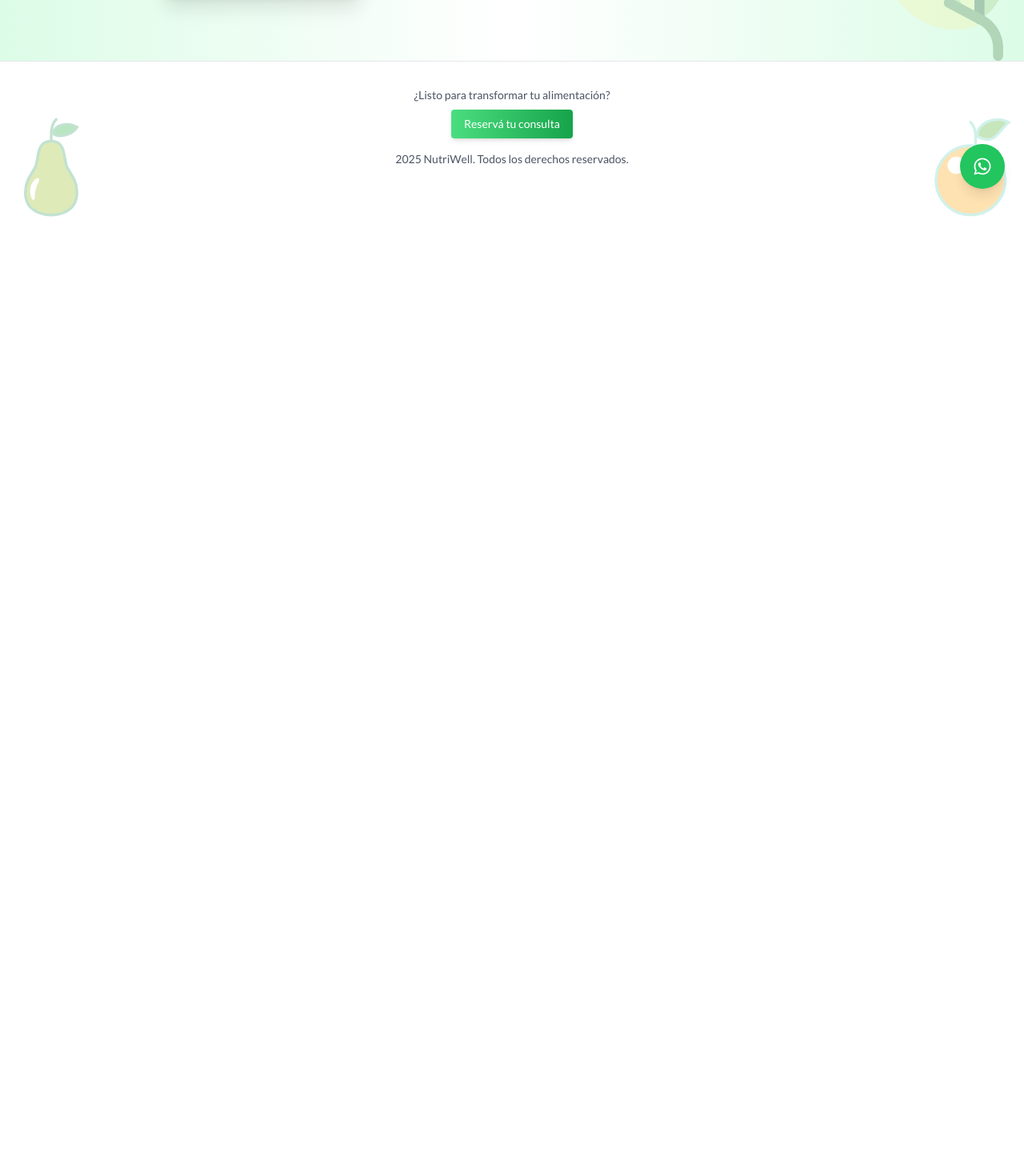
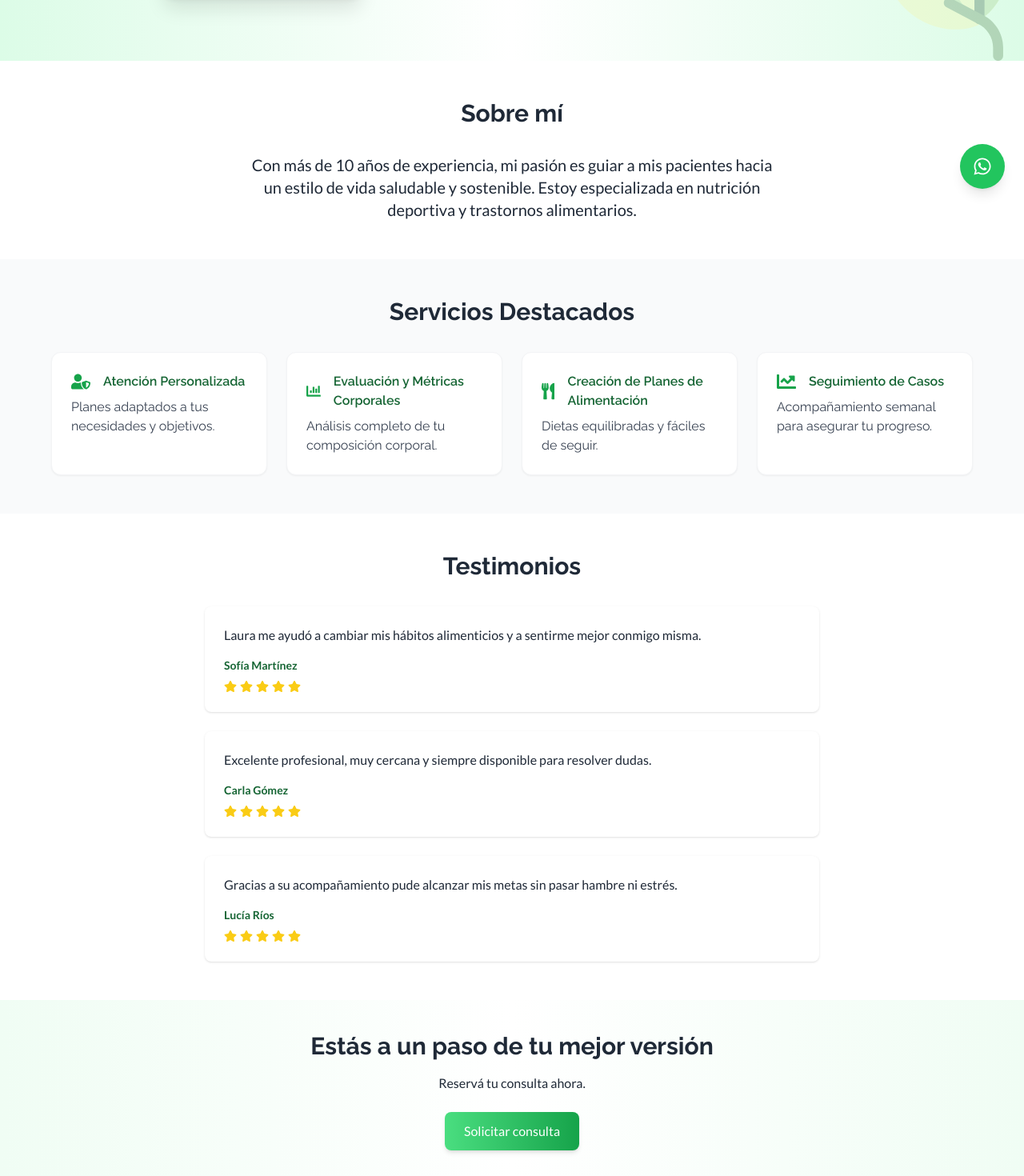
Before and after one commit to juliokof2104/nutri, a React (Vite) app: page / in a window 1280 px wide. Shown: the part 540-2010 px from the top of the page at 80% size. Before the commit the page ends 813 px from the top, so only its background shows below. Built offline with nearby package versions, Linux system fonts and the light colour scheme.

Commit message:
Update NutriWell.jsx

```diff
--- a/src/NutriWell.jsx
+++ b/src/NutriWell.jsx
@@ -29,19 +29,14 @@ export default function NutriWell() {
   return (
     <div className="font-lato text-gray-800 bg-gray-50">
       {/* Navbar */}
-      <nav className={`flex flex-col md:flex-row justify-between items-center p-4 bg-white shadow-sm ${isScrolled ? "transform scale-95" : "transform scale-100"} transition-transform duration-300 sticky top-0 z-10`}>
+      <nav className={`flex flex-col md:flex-row justify-between items-center p-4 bg-white shadow-sm ${isScrolled ? "scale-95" : "scale-100"} transition-transform duration-300 sticky top-0 z-10`}>
         <div className="flex items-center gap-2">
           <span className="text-green-600">🍃</span>
           <span className="text-2xl font-bold text-green-700 font-raleway">NutriWell</span>
         </div>
-
         <button onClick={() => setIsMenuOpen(!isMenuOpen)} className="md:hidden text-gray-600 hover:text-green-600">
-          <div className="flex items-center gap-2">
-            {isMenuOpen ? <FaTimes size={24} /> : <FaBars size={24} />}
-            <span className="text-sm">Menú</span>
-          </div>
+          {isMenuOpen ? <FaTimes size={24} /> : <FaBars size={24} />}
         </button>
-
         <ul className="hidden md:flex gap-6 text-sm font-medium">
           <li><a href="#inicio" className="hover:text-green-600">Inicio</a></li>
           <li><a href="#sobre-mi" className="hover:text-green-600">Sobre mí</a></li>
@@ -49,7 +44,6 @@ export default function NutriWell() {
           <li><a href="#testimonios" className="hover:text-green-600">Testimonios</a></li>
           <li><a href="#contacto" className="hover:text-green-600">Contacto</a></li>
         </ul>
-
         <div className={`md:hidden ${isMenuOpen ? "block" : "hidden"} fixed top-4 right-4 bg-white border border-gray-200 rounded-lg shadow-lg z-50 p-4`}>
           <ul className="space-y-4 text-sm font-medium">
             {["inicio", "sobre-mi", "servicios", "testimonios", "contacto"].map((id) => (
@@ -59,15 +53,13 @@ export default function NutriWell() {
             ))}
           </ul>
         </div>
-
         <button className="hidden md:block bg-green-500 text-white px-4 py-2 rounded-lg hover:bg-green-600">Solicitar Consulta</button>
       </nav>
 
-      {/* Hero Section */}
+      {/* Hero */}
       <section id="inicio" className="relative flex flex-col md:flex-row items-start justify-center px-6 py-20 bg-gradient-to-r from-green-100 via-white to-green-100 overflow-hidden">
         <img src={hoja} alt="decoración hoja" className="absolute bottom-0 right-0 w-20 md:w-48 opacity-30 pointer-events-none z-0" />
-        <img src={hoja} alt="decoración hoja" className="absolute top-0 left-0 w-20 md:w-48 opacity-30 pointer-events-none z-0" />
-
+        <img src={hoja} alt="decoración hoja" className="absolute top-0 left-0 w-16 md:w-32 opacity-30 pointer-events-none z-0" />
         <div className="flex flex-col md:flex-row gap-12 z-10">
           <div className="relative w-64 h-96 mx-auto md:mx-0 rounded-2xl overflow-hidden shadow-xl">
             <img src={lauraImage} alt="Laura García" className="absolute inset-0 w-full h-full object-cover" />
@@ -80,18 +72,69 @@ export default function NutriWell() {
         </div>
       </section>
 
-      {/* Resto de las secciones ya cargadas arriba */}
+      {/* Sobre mí */}
+      <section id="sobre-mi" className="px-6 py-12 bg-white">
+        <h2 className="font-raleway text-2xl md:text-3xl font-bold text-center mb-8">Sobre mí</h2>
+        <p className="max-w-2xl mx-auto text-center text-lg md:text-xl">Con más de 10 años de experiencia, mi pasión es guiar a mis pacientes hacia un estilo de vida saludable y sostenible. Estoy especializada en nutrición deportiva y trastornos alimentarios.</p>
+      </section>
+
+      {/* Servicios */}
+      <section id="servicios" className="px-6 py-12 bg-gray-50">
+        <h2 className="font-raleway text-2xl md:text-3xl font-bold text-center mb-8">Servicios Destacados</h2>
+        <div className="grid grid-cols-1 md:grid-cols-2 lg:grid-cols-4 gap-6 max-w-6xl mx-auto font-raleway">
+          {[
+            { title: "Atención Personalizada", desc: "Planes adaptados a tus necesidades y objetivos.", icon: <FaUserShield className="text-2xl text-green-600" /> },
+            { title: "Evaluación y Métricas Corporales", desc: "Análisis completo de tu composición corporal.", icon: <FaChartBar className="text-2xl text-green-600" /> },
+            { title: "Creación de Planes de Alimentación", desc: "Dietas equilibradas y fáciles de seguir.", icon: <FaUtensils className="text-2xl text-green-600" /> },
+            { title: "Seguimiento de Casos", desc: "Acompañamiento semanal para asegurar tu progreso.", icon: <FaChartLine className="text-2xl text-green-600" /> },
+          ].map((s, i) => (
+            <div key={i} className="bg-white p-6 rounded-xl shadow-sm border border-gray-100 hover:shadow-lg transform hover:-translate-y-1 transition">
+              <div className="flex items-center gap-4 mb-2">{s.icon}<h3 className="font-raleway font-semibold text-green-800">{s.title}</h3></div>
+              <p className="text-sm md:text-base text-gray-700">{s.desc}</p>
+            </div>
+          ))}
+        </div>
+      </section>
+
+      {/* Testimonios */}
+      <section id="testimonios" className="px-6 py-12 bg-white">
+        <h2 className="font-raleway text-2xl md:text-3xl font-bold text-center mb-8">Testimonios</h2>
+        <div className="max-w-3xl mx-auto space-y-6">
+          {[
+            { name: "Sofía Martínez", text: "Laura me ayudó a cambiar mis hábitos alimenticios y a sentirme mejor conmigo misma.", stars: 5 },
+            { name: "Carla Gómez", text: "Excelente profesional, muy cercana y siempre disponible para resolver dudas.", stars: 5 },
+            { name: "Lucía Ríos", text: "Gracias a su acompañamiento pude alcanzar mis metas sin pasar hambre ni estrés.", stars: 5 }
+          ].map((t, i) => (
+            <div key={i} className="bg-white p-6 rounded-lg shadow">
+              <p className="mb-4">{t.text}</p>
+              <div className="space-y-2">
+                <p className="font-semibold text-sm text-green-800">{t.name}</p>
+                <div className="flex gap-1">
+                  {[...Array(t.stars)].map((_, j) => <FaStar key={j} className="text-yellow-400" />)}
+                </div>
+              </div>
+            </div>
+          ))}
+        </div>
+      </section>
+
+      {/* Contacto */}
+      <section id="contacto" className="bg-gradient-to-r from-green-50 via-white to-green-50 px-6 py-10 text-center">
+        <h2 className="text-2xl md:text-3xl font-bold mb-4 font-raleway">Estás a un paso de tu mejor versión</h2>
+        <p className="mb-6">Reservá tu consulta ahora.</p>
+        <button className="bg-gradient-to-r from-green-400 to-green-600 text-white px-6 py-3 rounded-lg shadow-md hover:shadow-lg">Solicitar consulta</button>
+      </section>
 
       {/* Footer */}
       <footer className="relative bg-white px-6 py-8 text-center text-sm text-gray-600 border-t font-lato">
-        <img src={fruta1} alt="decoración fruta" className="absolute -bottom-8 left-0 w-20 md:w-32 opacity-30 pointer-events-none" />
-        <img src={fruta2} alt="decoración fruta" className="absolute -bottom-8 right-0 w-20 md:w-32 opacity-30 pointer-events-none" />
+        <img src={fruta1} alt="decoración fruta" className="absolute -bottom-6 left-0 w-16 md:w-32 opacity-30 pointer-events-none" />
+        <img src={fruta2} alt="decoración fruta" className="absolute -bottom-6 right-0 w-16 md:w-32 opacity-30 pointer-events-none" />
         <p className="mb-2">¿Listo para transformar tu alimentación?</p>
         <a href="#" className="inline-block mb-4 bg-gradient-to-r from-green-400 to-green-600 text-white px-4 py-2 rounded shadow-md hover:shadow-lg">Reservá tu consulta</a>
         <div>2025 NutriWell. Todos los derechos reservados.</div>
       </footer>
 
-      {/* WhatsApp Floating Button */}
+      {/* WhatsApp */}
       <a
         href="https://wa.me/5490000000000"
         target="_blank"
```
